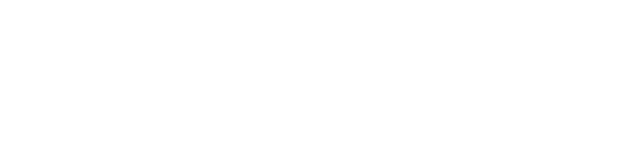
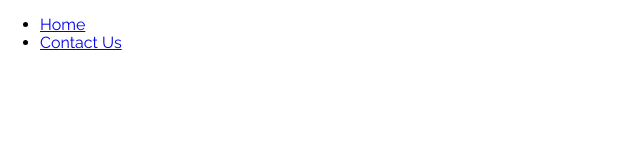
Before and after one commit to khhuntsman/student_project, a plain HTML site: page index.html in a window 1280 px wide. Shown: the whole page, without its empty margins (0-640 px from the left). Drawn offline with Linux system fonts and the light colour scheme.

Commit message:
Nav
added home and contact us navigations

```diff
--- a/index.html
+++ b/index.html
@@ -13,6 +13,14 @@
         <link href="css/styles.css" rel="stylesheet" type="text/css">
     </head>
     <body>
+        <header>
+            <nav>
+                <ul>
+                    <li><a href="#">Home</a></li>
+                    <li><a href="contact.html">Contact Us</a></li>
+                </ul>
+            </nav>
+        </header>
 
     </body>
 
```
Also changed, not shown: 1 other file.
